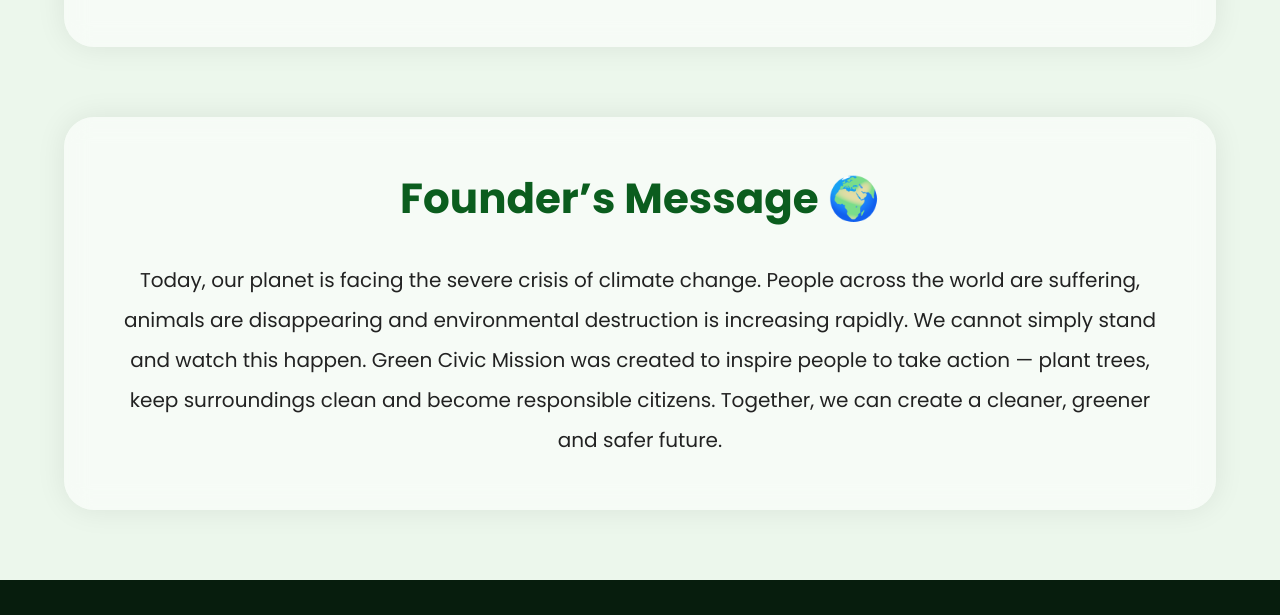
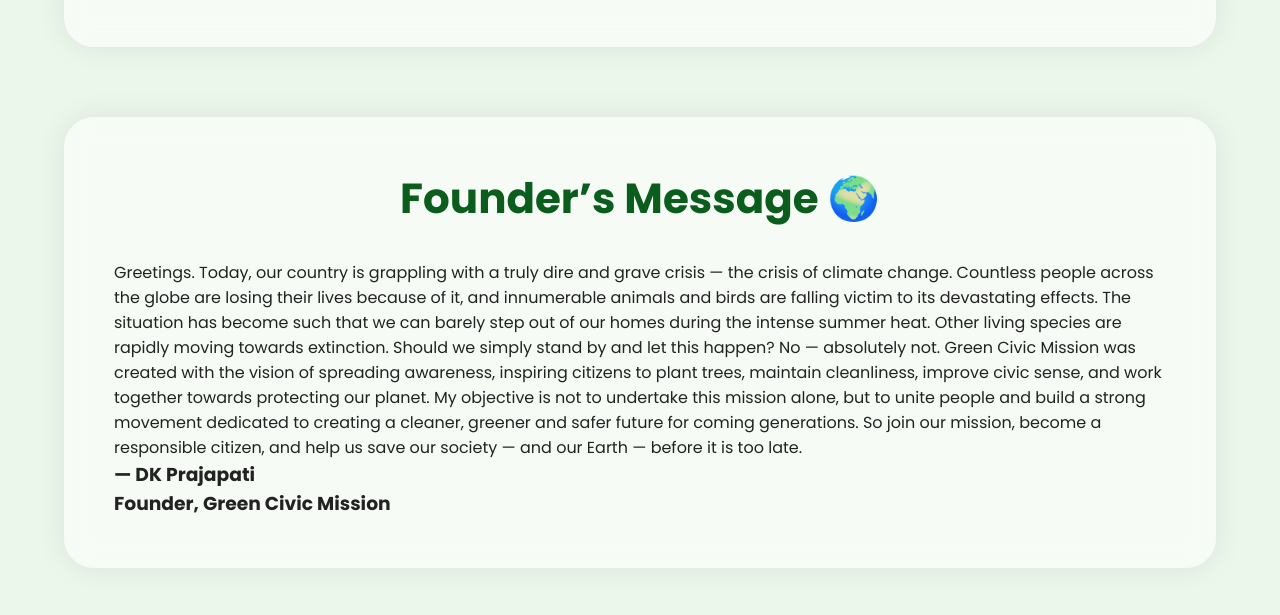
Before and after one commit to dkpdhoni-eng/green-civic-mission, a plain HTML site: page index.html in a window 1280 px wide. Shown: the part 4733-5348 px from the top of the page. Drawn offline with Linux system fonts and the light colour scheme.

Commit message:
Update index.html

```diff
--- a/index.html
+++ b/index.html
@@ -298,17 +298,40 @@
      FOUNDER MESSAGE
 ========================= -->
 
-<section>
+<section class="founder-section">
 
 <h2>
 Founder’s Message 🌍
 </h2>
 
-<p style="line-height:2; font-size:20px; text-align:center;">
+<div class="founder-box">
 
-Today, our planet is facing the severe crisis of climate change. People across the world are suffering, animals are disappearing and environmental destruction is increasing rapidly. We cannot simply stand and watch this happen. Green Civic Mission was created to inspire people to take action — plant trees, keep surroundings clean and become responsible citizens. Together, we can create a cleaner, greener and safer future.
+<p>
+
+Greetings.
+
+Today, our country is grappling with a truly dire and grave crisis — the crisis of climate change.
+
+Countless people across the globe are losing their lives because of it, and innumerable animals and birds are falling victim to its devastating effects. The situation has become such that we can barely step out of our homes during the intense summer heat. Other living species are rapidly moving towards extinction.
+
+Should we simply stand by and let this happen?
+
+No — absolutely not.
+
+Green Civic Mission was created with the vision of spreading awareness, inspiring citizens to plant trees, maintain cleanliness, improve civic sense, and work together towards protecting our planet.
+
+My objective is not to undertake this mission alone, but to unite people and build a strong movement dedicated to creating a cleaner, greener and safer future for coming generations.
+
+So join our mission, become a responsible citizen, and help us save our society — and our Earth — before it is too late.
 
 </p>
+
+<h3>
+— DK Prajapati <br>
+Founder, Green Civic Mission
+</h3>
+
+</div>
 
 </section>
 
```
